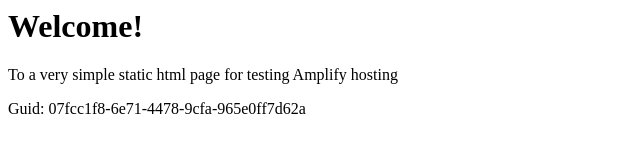
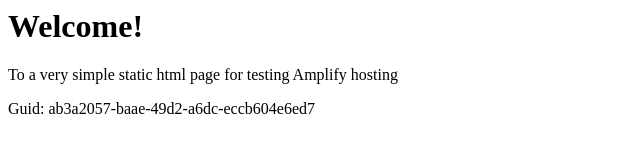
Before and after one commit to aws-aemilia-dub/Github-PR-Commit-Integration-Test-DoNotTouch-GithubWebhookPreviewCanaryTest-v1-preprod-eu-west-1, a website: page src/index.html in a window 1280 px wide. Shown: the full height of the page, 0-640 px from the left. Drawn offline with Linux system fonts and the light colour scheme.

Commit message:
commit from integ tests

```diff
--- a/src/index.html
+++ b/src/index.html
@@ -12,6 +12,6 @@
 <body>
     <h1>Welcome!</h1>
     <p>To a very simple static html page for testing Amplify hosting</p>
-    <p>Guid: 07fcc1f8-6e71-4478-9cfa-965e0ff7d62a</p></body>
+    <p>Guid: ab3a2057-baae-49d2-a6dc-eccb604e6ed7</p></body>
 
 </html>
```
